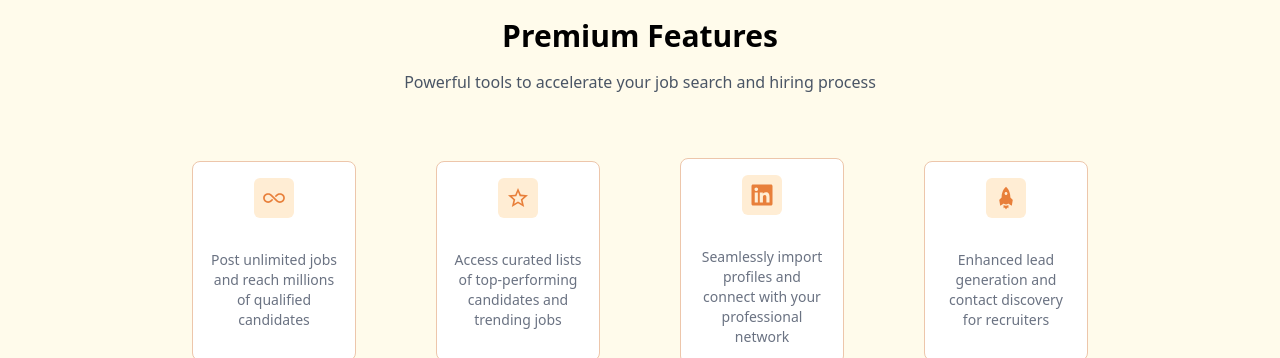
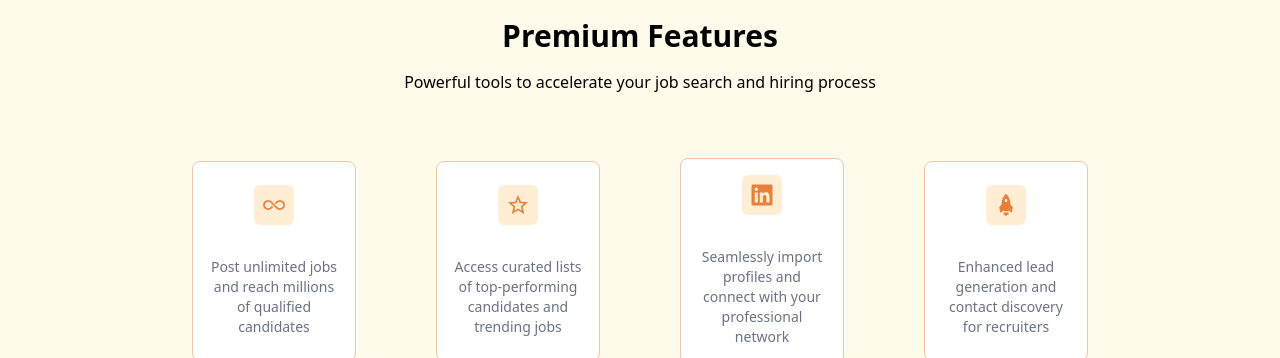
Before and after one commit to Srujangupta06/task2, a React (Vite) app: page / in a window 1280 px wide. Shown: the part 594-952 px from the top of the page. Built offline with nearby package versions, Linux system fonts and the light colour scheme; the HTML template or start-up script is replaced by a standard one.

Commit message:
Design CTA

```diff
--- a/src/Screens/Home.jsx
+++ b/src/Screens/Home.jsx
@@ -1,9 +1,9 @@
 import BrowseByCategory from "../components/BrowseByCategory"
 import FeaturedJobs from "../components/FeaturedJobs"
-import Header from "../components/Header"
 import Hero from "../components/Hero"
 import PremiumFeatures from "../components/PremiumFeatures"
 import TopCompaniesHiring from "../components/TopCompaniesHiring"
+import CallToAction from "../components/CallToAction"
 
 const Home = () => {
     return (
@@ -13,11 +13,13 @@ const Home = () => {
             {/*Premium Features Section */}
             <PremiumFeatures />
             {/* Featured Jobs Section*/}
-            <FeaturedJobs/>
+            <FeaturedJobs />
             {/*Companies Hirings Section */}
-            <TopCompaniesHiring/>
+            <TopCompaniesHiring />
             {/* Browse By Category Section*/}
-            <BrowseByCategory/>
+            <BrowseByCategory />
+            {/*CTA Section */}
+            <CallToAction />
         </>
     )
 }
--- /dev/null
+++ b/src/components/CallToAction.jsx
@@ -0,0 +1,17 @@
+import Headline from "./Headline"
+import Title from "./Title"
+
+const CallToAction = () => {
+    return (
+        <section className="min-h-[200px] py-12  px-[15%] bg-[#ea590c] flex flex-col items-center gap-y-4">
+            <Title title="Ready to Find Your Next Opportunity?" color={'white'}/>
+            <Headline headline="Join millions of professionals who trust Jobs 'N' Profiles" color={'white'}/>
+            <div className="flex items-center gap-x-4 my-4">
+                <button className="bg-white text-[#ea590c] px-6 py-1.5 text-lg rounded-sm font-semibold hover:cursor-pointer">Create Profile</button>
+                <button className="bg-transparent border border-white text-white px-6 py-1.5 text-lg rounded-sm font-semibold hover:cursor-pointer">Post a Job</button>
+            </div>
+        </section>
+    )
+}
+
+export default CallToAction
--- /dev/null
+++ b/src/components/Footer.jsx
@@ -0,0 +1,10 @@
+
+const Footer = () => {
+    return (
+        <footer>
+            <h1>Footer</h1>
+        </footer>
+    )
+}
+
+export default Footer
--- a/src/components/Headline.jsx
+++ b/src/components/Headline.jsx
@@ -1,6 +1,8 @@
-const Headline = ({headline}) => {
+const Headline = ({ headline, color }) => {
     return (
-        <p className="text-md text-gray-600 text-center">{headline}</p>
+        <p
+            style={{ color: color !== undefined ? color:'#000'}}
+            className="text-md text-gray-600 text-center">{headline}</p>
     )
 }
 
--- a/src/components/PremiumFeatureItem.jsx
+++ b/src/components/PremiumFeatureItem.jsx
@@ -5,7 +5,7 @@ import {  MdStarBorder } from "react-icons/md";
 const PremiumFeatureItem = ({featureInfo}) => {
     const { headline, description, iconName } = featureInfo;
     return (
-        <li className="w-full sm:w-[48%] md:w-[31%]  flex flex-col items-center p-4 gap-y-4 my-4 bg-white border-[0.5px] border-[#edc6ab] rounded-lg min-h-[200px] hover:shadow-md hover:cursor-pointer transition-shadow">
+        <li className="w-full sm:w-[48%] md:w-[31%]  flex flex-col items-center justify-center p-4 gap-y-4 my-4 bg-white border-[0.5px] border-[#edc6ab] rounded-lg min-h-[200px] hover:shadow-md hover:cursor-pointer transition-shadow">
             <div className="bg-[#ffedd4] p-2 rounded-md">
                 {iconName === "infinity" ? (
                     <IoIosInfinite className="text-[#e87f3a] text-2xl" />
--- a/src/components/Title.jsx
+++ b/src/components/Title.jsx
@@ -1,7 +1,7 @@
 
-const Title = ({ title }) => {
+const Title = ({ title,color }) => {
     return (
-        <h1 className="font-bold text-2xl md:text-3xl text-center">{title}</h1>
+        <h1 style={{ color: color !== undefined ? color : '#000' }} className="font-bold text-2xl md:text-3xl text-center">{title}</h1>
     )
 }
 
```
